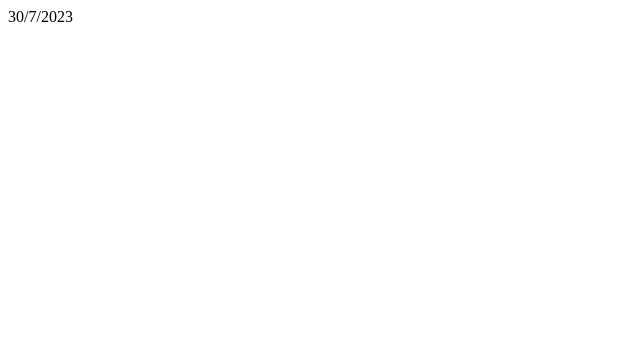
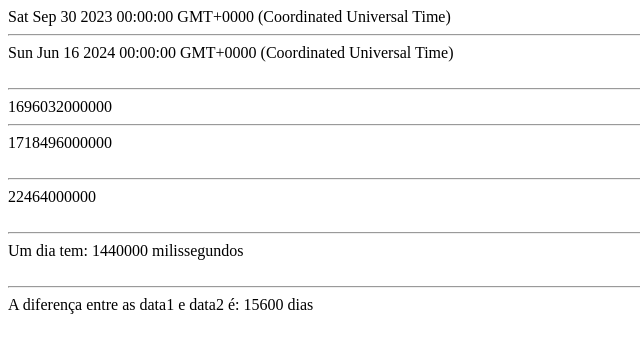
Before and after one commit to juliamambrozio/JavaScript, a plain HTML site: page ativ2 21/funcoes_nativas_datas.html in a window 1280 px wide. Shown: the whole page, without its empty margins (0-640 px from the left). Drawn offline with Linux system fonts and the light colour scheme.

Commit message:
cálculos de datas

```diff
--- a/ativ2 21/funcoes_nativas_datas.html
+++ b/ativ2 21/funcoes_nativas_datas.html
@@ -5,16 +5,73 @@
     <meta name="viewport" content="width=device-width, initial-scale=1.0">
     <title>Funções Nativas para manipular datas</title>
     <script>
-        var data = new Date()
+        /* var data = new Date()
 
         //document.write(data.getDate())
         //document.write(data.getMonth() + 1) //ele começa a conta pelo 0, por isso precisamos somar um
 
-        document.write(data.getDate() + '/' + (data.getMonth() + 1) + '/' + data.getFullYear())
-        document.write()
+        //document.write(data.getDate() + '/' + (data.getMonth() + 1) + '/' + data.getFullYear())
 
         //get: pegar dados
         //set: manusear dados
+
+        //Adicionar ou remover dias
+        document.write(data.toString())
+        data.setDate(data.getDate() + 1)
+        document.write('<hr>')
+        document.write(data.toString())
+
+        document.write('<br / >')
+        document.write('<hr>')
+
+        //Adicionar ou remover meses
+        document.write(data.toString())
+        data.setMonth(data.getMonth() + 1)
+        document.write('<hr>')
+        document.write(data.toString())
+
+        document.write('<br / >')
+        document.write('<hr>')
+
+         //Adicionar ou remover anos
+        document.write(data.toString())
+        data.setFullYear(data.getFullYear() + 1)
+        document.write('<hr>')
+        document.write(data.toString())  */
+
+
+
+        //30/07/2023
+        var data1 = new Date(2023, 8, 30)
+        //16/04/2024
+        var data2 = new Date(2024, 5, 16)
+
+        document.write(data1.toString())
+        document.write('<hr>')
+        document.write(data2.toString())
+
+        //converter para algo que possa calcular
+        document.write('<br / > <br / > <hr>')
+        document.write(data1.getTime())
+        document.write('<hr>')
+        document.write(data2.getTime())
+
+        //a partir de 1 de janeiro de 1970
+
+        //encontrar a quantidade de milissegundos entre data 1 e data 2
+        document.write('<br / > <br / > <hr>')
+        var milissegundos_entre_datas  = (Math.abs(data1.getTime() - data2.getTime()))
+        document.write(milissegundos_entre_datas)
+        var milissegundos_por_dia = (1*24*60*1000)
+        //math.abs: deixa valor positivo
+        document.write('<br / > <br / > <hr>')
+        //1 dia: 24, hora: 60min, minuto: 60se, segundo: 1000 milissegundos
+        document.write('Um dia tem: ' + milissegundos_por_dia + ' milissegundos')
+        document.write('<br / > <br / > <hr>')
+
+        document.write('A diferença entre as data1 e data2 é: ' + Math.ceil(milissegundos_entre_datas / milissegundos_por_dia) + ' dias') //ceil: arredondamento matemático pra cima
+
+
     </script>
 </head>
 <body>
```
